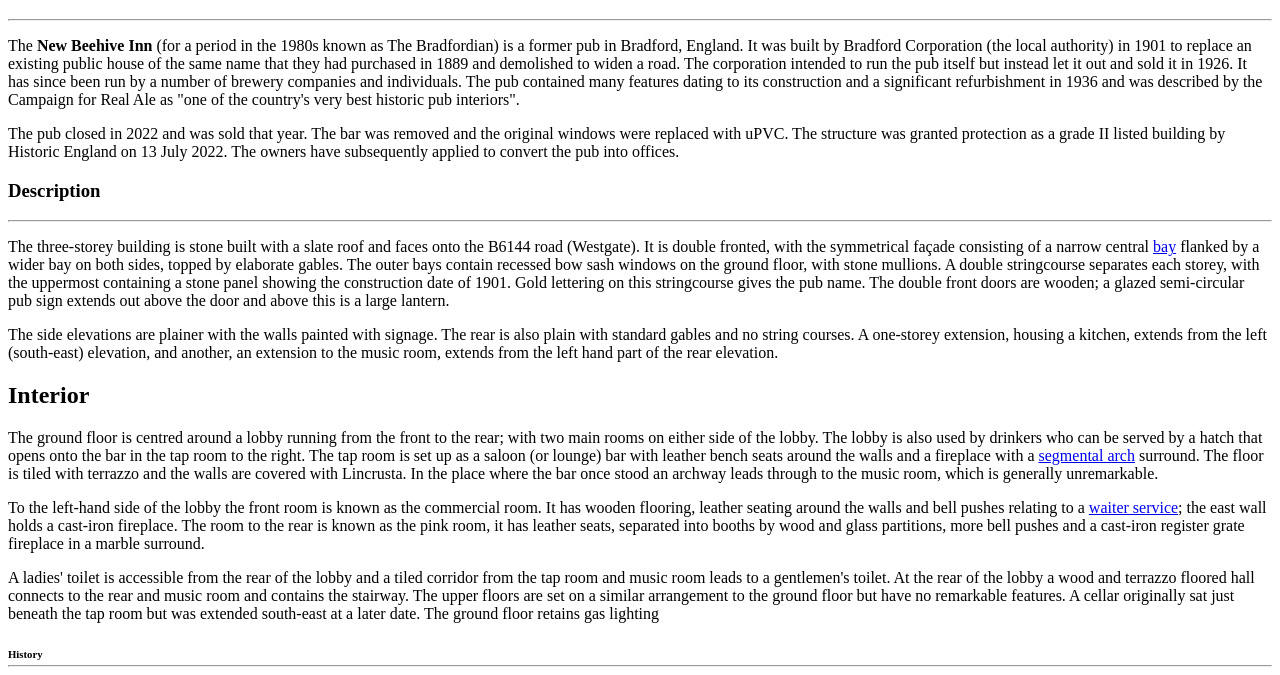
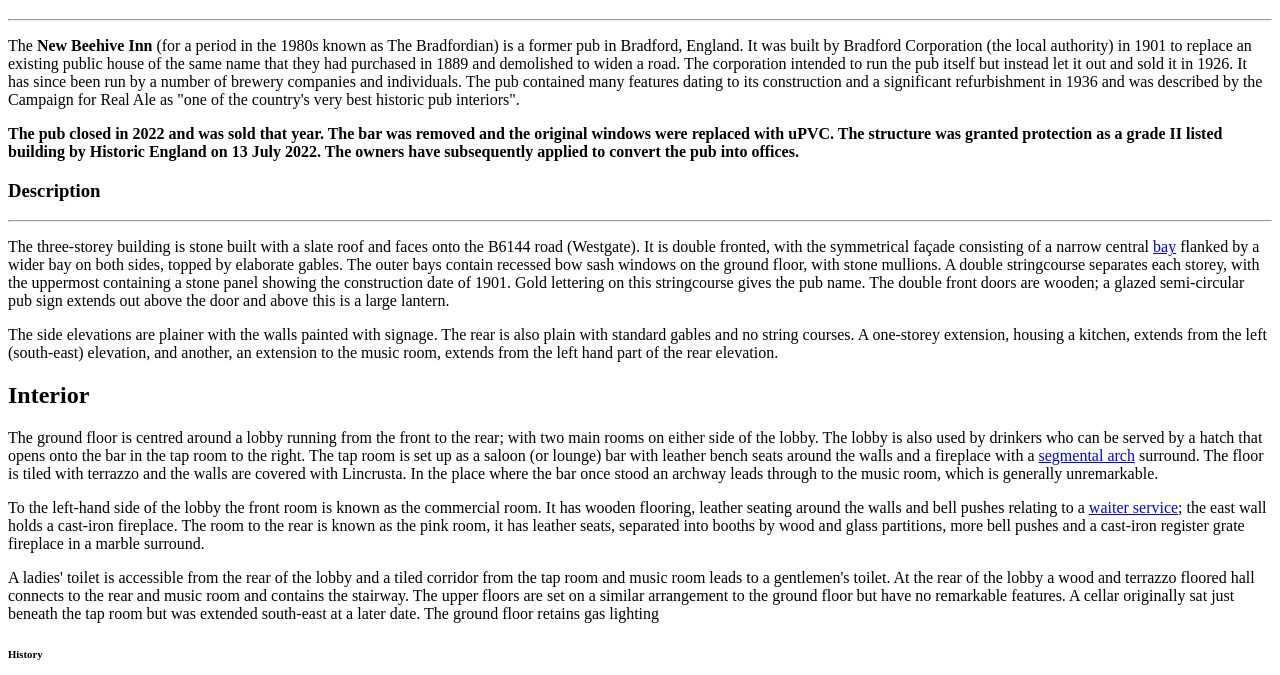
Before and after one commit to maycemiller/maycemiller.github.io, a plain HTML site: page html-midterm/page2.html in a window 1280 px wide. Shown: the part 105-780 px from the top of the page. Drawn offline with Linux system fonts and the light colour scheme.

Commit message:
fixed some errors

```diff
--- a/html-midterm/page2.html
+++ b/html-midterm/page2.html
@@ -26,12 +26,12 @@
         in 1901 to replace an existing public house of the same name that they had purchased in 1889 and demolished to widen a road. The corporation intended to run the pub itself
         but instead let it out and sold it in 1926. It has since been run by a number of brewery companies and individuals. The pub contained many features dating to its construction and
         a significant refurbishment in 1936 and was described by the Campaign for Real Ale as "one of the country's very best historic pub interiors".
-        </p>
-        <p>
+    </p>
+        <b>
             The pub closed in 2022 and was sold that year. The bar was removed and the original windows were replaced with uPVC.
             The structure was granted protection as a grade II listed building by Historic England on 13 July 2022.
             The owners have subsequently applied to convert the pub into offices.
-        </p>
+        </b>
     <h3>Description</h3>
     <hr>
     <p>
@@ -52,7 +52,7 @@
     <p>
         The ground floor is centred around a lobby running from the front to the rear; with two main rooms on either side of the lobby.
         The lobby is also used by drinkers who can be served by a hatch that opens onto the bar in the tap room to the right.
-        The tap room is set up as a saloon (or lounge) bar with leather bench seats around the walls and a fireplace with a <a href="where do i go">segmental arch</a> surround.
+        The tap room is set up as a saloon (or lounge) bar with leather bench seats around the walls and a fireplace with a <a href="where_do_i_go">segmental arch</a> surround.
         The floor is tiled with terrazzo and the walls are covered with Lincrusta.
         In the place where the bar once stood an archway leads through to the music room, which is generally unremarkable.
     </p>
@@ -70,7 +70,7 @@
         sat just beneath the tap room but was extended south-east at a later date. The ground floor retains gas lighting
     </p>
     <h6>History
-    <hr>
+    </h6>
     <p>
         A connection is sometimes made erroneously to the Beehive Inn further along Westgate,
         but this is unrelated and sat on a different site until it was demolished in the 1860s.
```
